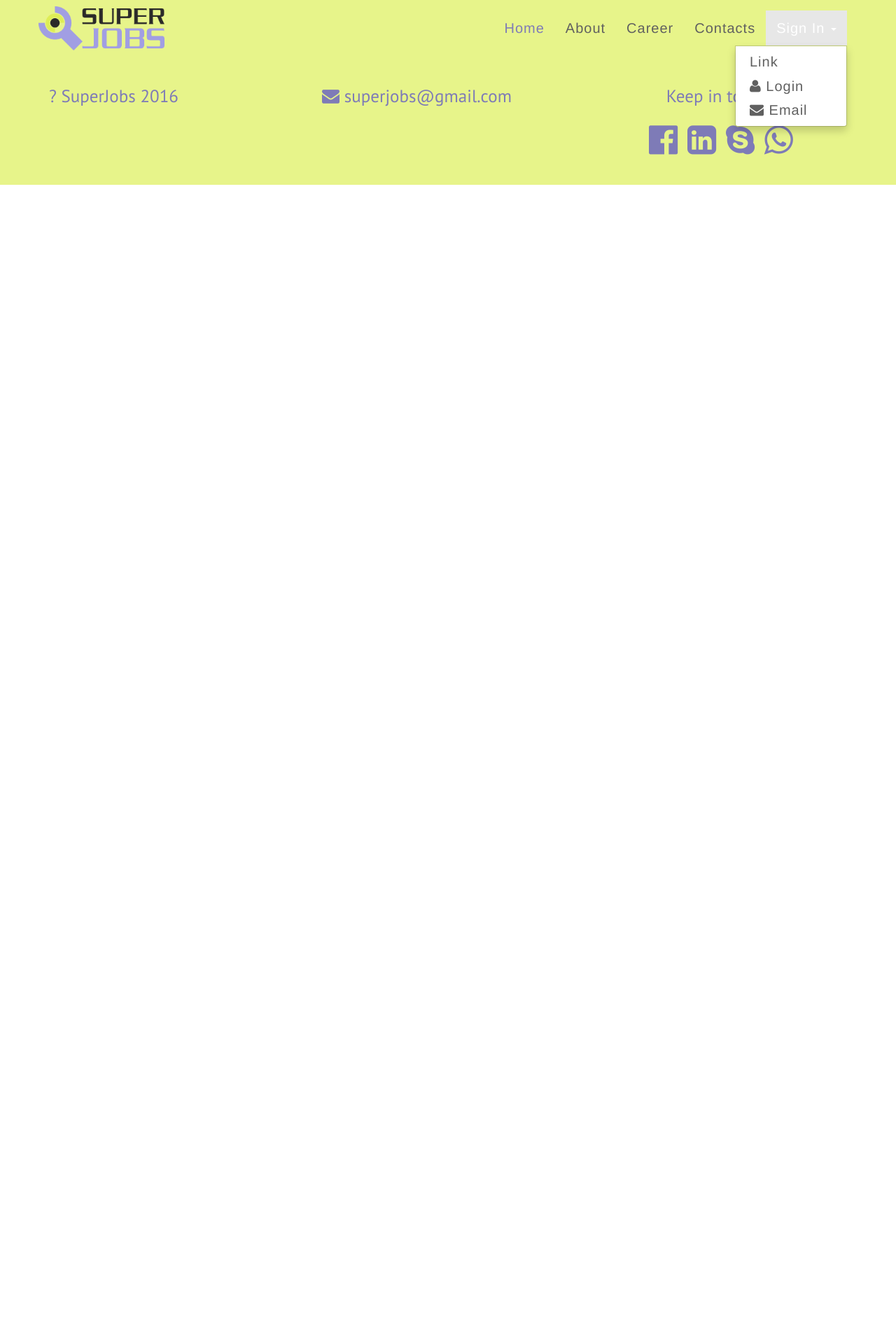
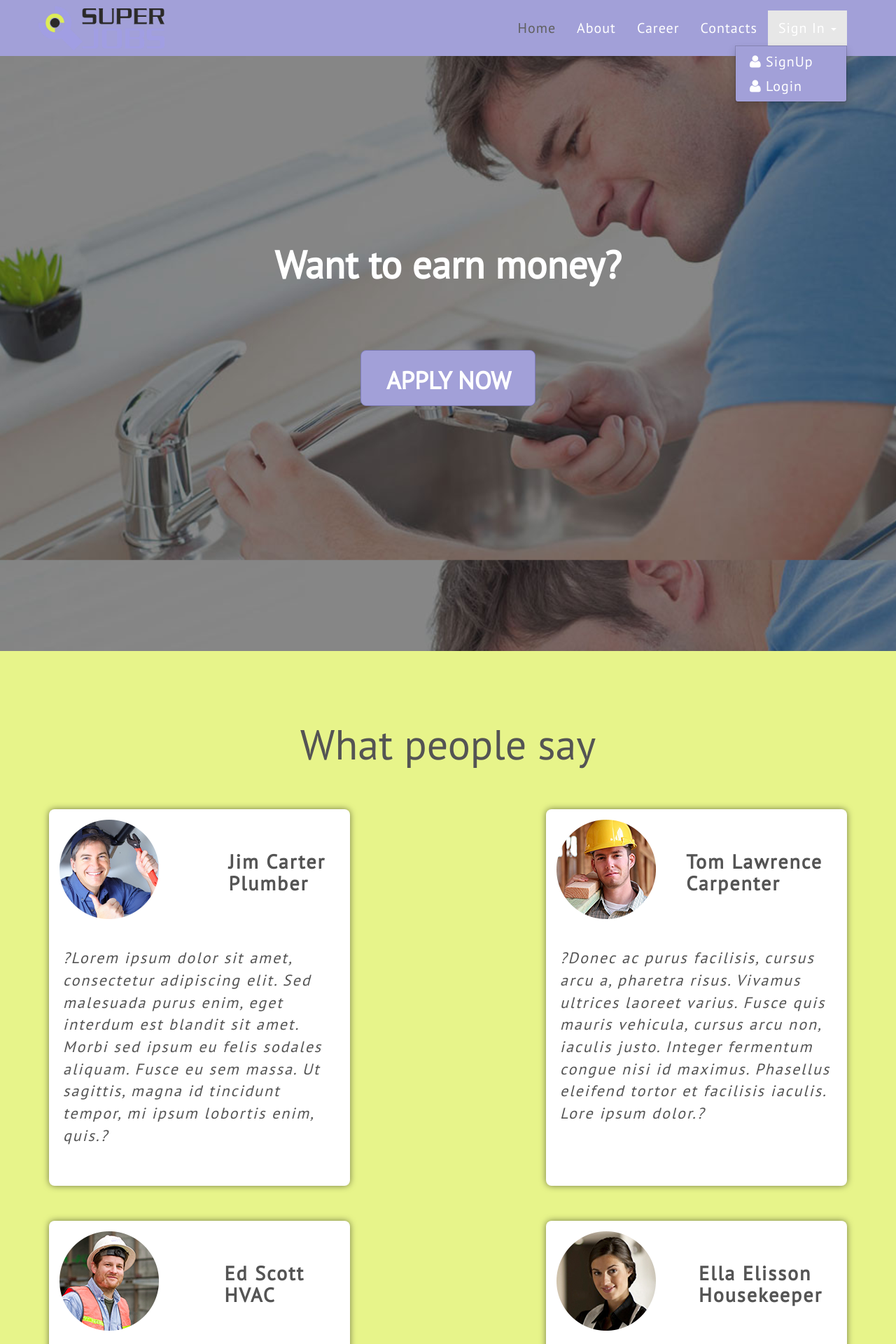
Before and after one commit to Copser/SOCIETE, a Django app: page /about/ in a window 1280 px wide, after a click on "Sign In". Shown: the top 1920 px of the page at 70% size. Before the commit the page ends 800 px from the top, so only its background shows below. Run offline with Django 3.2, Linux system fonts and the light colour scheme; some libraries are stand-ins or nearby versions.

Commit message:
integrating design, connect all parts and allauth

```diff
--- a/superjobs/templates/about.html
+++ b/superjobs/templates/about.html
@@ -2,7 +2,11 @@
 
 {% load staticfiles %}
 
-{% block content %}
+{% block about-styles %}
+		<link rel="stylesheet" href="{% static 'css/about-style.css' %}" >
+{% endblock %}
+
+{% block about-content %}
     <!-- BANNER SECTION -->
     <section id="banner-section">
         <div class="banner-text">
@@ -25,7 +29,7 @@
             </div>
             <div class="col-md-6 comment" style="float:left;">
                 <div class="single-comment">
-                    <img src="img/people/01.png" class="">
+                    <img src="/static/img/people/01.png" class="">
                     <h2>Jim Carter<br> Plumber</h2>
                     <br><br><br>
                     <p><em>?Lorem ipsum dolor sit amet, consectetur adipiscing elit. Sed malesuada purus enim, eget interdum est blandit sit amet. Morbi sed ipsum eu felis sodales aliquam. Fusce eu sem massa. Ut sagittis, magna id tincidunt tempor, mi ipsum lobortis enim, quis.?</em></p>
@@ -33,7 +37,7 @@
             </div>
             <div class="col-md-6 comment" style="float:right;">
                 <div class="single-comment" >
-                    <img src="img/people/02.png" class="">
+                    <img src="/static/img/people/02.png" class="">
                     <h2>Tom Lawrence<br> Carpenter</h2>
                     <br><br><br>
                     <p><em>?Donec ac purus facilisis, cursus arcu a, pharetra risus. Vivamus ultrices laoreet varius. Fusce quis mauris vehicula, cursus arcu non, iaculis justo. Integer fermentum congue nisi id maximus. Phasellus eleifend tortor et facilisis iaculis. Lore ipsum dolor.?</em></p>
@@ -41,7 +45,7 @@
             </div>
             <div class="col-md-6 comment" style="float:left;">
                 <div class="single-comment">
-                    <img src="img/people/03.png" class="">
+                    <img src="/static/img/people/03.png" class="">
                     <h2 class="resp-text">Ed Scott<br> HVAC</h2>
                     <br><br><br>
                     <p><em>?Donec ac purus facilisis, cursus arcu a, pharetra risus. Vivamus ultrices laoreet varius. Fusce quis mauris vehicula, cursus arcu non, iaculis justo. Integer fermentum congue nisi id maximus. Phasellus eleifend tortor et facilisis iaculis. Lore ipsum dolor.?</em></p>
@@ -49,7 +53,7 @@
             </div>
             <div class="col-md-6 comment" style="float:right;">
                 <div class="single-comment">
-                    <img src="img/people/04.png" class="">
+                    <img src="/static/img/people/04.png" class="">
                     <h2>Ella Elisson<br> Housekeeper</h2>
                     <br><br><br>
                     <p><em>?Donec ac purus facilisis, cursus arcu a, pharetra risus. Vivamus ultrices laoreet varius. Fusce quis mauris vehicula, cursus arcu non, iaculis justo. Integer fermentum congue nisi id maximus. Phasellus eleifend tortor et facilisis iaculis. Lore ipsum dolor.?</em></p>
--- a/superjobs/templates/account/login.html
+++ b/superjobs/templates/account/login.html
@@ -6,7 +6,7 @@
 
 {% block head_title %}{% trans "Sign In" %}{% endblock %}
 
-{% block content %}
+{% block login-content %}
 
 <p style="padding: 30px;"></p>
 <h1>{% trans "Sign In" %}</h1>
--- a/superjobs/templates/account/signup.html
+++ b/superjobs/templates/account/signup.html
@@ -4,7 +4,7 @@
 
 {% block head_title %}{% trans "Signup" %}{% endblock %}
 
-{% block content %}
+{% block SignUp-content %}
 <p style="padding:30px;"></p>
 <h1>{% trans "Sign Up" %}</h1>
 
--- a/superjobs/templates/base.html
+++ b/superjobs/templates/base.html
@@ -51,6 +56,14 @@
     <!-- IMAGES OVERFLOW / JOIN US -->
 		{% endblock %}
 
+		{% block about-content %}
+		{% endblock %}
+
+		{% block SignUp-content %}
+		{% endblock %}
+
+		{% block login-content %}
+		{% endblock %}
 
     <!-- FOOTER -->
 		{% include "footer.html" %}
--- a/superjobs/templates/navbar.html
+++ b/superjobs/templates/navbar.html
@@ -9,20 +9,19 @@
                     <span class="icon-bar"></span>
                     <span class="icon-bar"></span>
                 </button>
-                <a class="navbar-brand" href="index.html"><img src="/static/img/logo1.png" alt="Welcome to SuperJobs"></a>
+								<a class="navbar-brand" href="{% url 'index' %}"><img src="/static/img/logo1.png" alt="Welcome to SuperJobs"></a>
             </div>
             <div id="st-navbar-collapse" class="collapse navbar-collapse">
                 <ul class="nav navbar-nav navbar-right">
-                    <li class="active"><a href="index.html">Home</a></li>
-                    <li><a href="#about">About</a></li>
+									<li class="active"><a href="{% url 'index' %}">Home</a></li>
+									<li><a href="{% url 'about' %}">About</a></li>
                     <li><a href="#career">Career</a></li>
                     <li><a href="#contacts">Contacts</a></li>
                     <li class="dropdown">
                         <a href="#" class="dropdown-toggle" data-toggle="dropdown" role="button" aria-haspopup="true" aria-expanded="false">Sign In <span class="caret"></span></a>
                         <ul class="dropdown-menu">
-                            <li><a href="about.html">Link</a></li>
-                            <li><a href="#"><i class="fa fa-user" aria-hidden="true"></i> Login</a></li>
-                            <li><a href="#"><i class="fa fa-envelope" aria-hidden="true"></i> Email</a></li>
+                            <li><a href="/accounts/signup"><i class="fa fa-user" aria-hidden="true"></i> SignUp</a></li>
+                            <li><a href="/accounts/login"><i class="fa fa-user" aria-hidden="true"></i> Login</a></li>
                       </ul>
                     </li>
                 </ul>
```
Also changed, not shown: other parts of superjobs/templates/base.html (+5 -0 lines).
